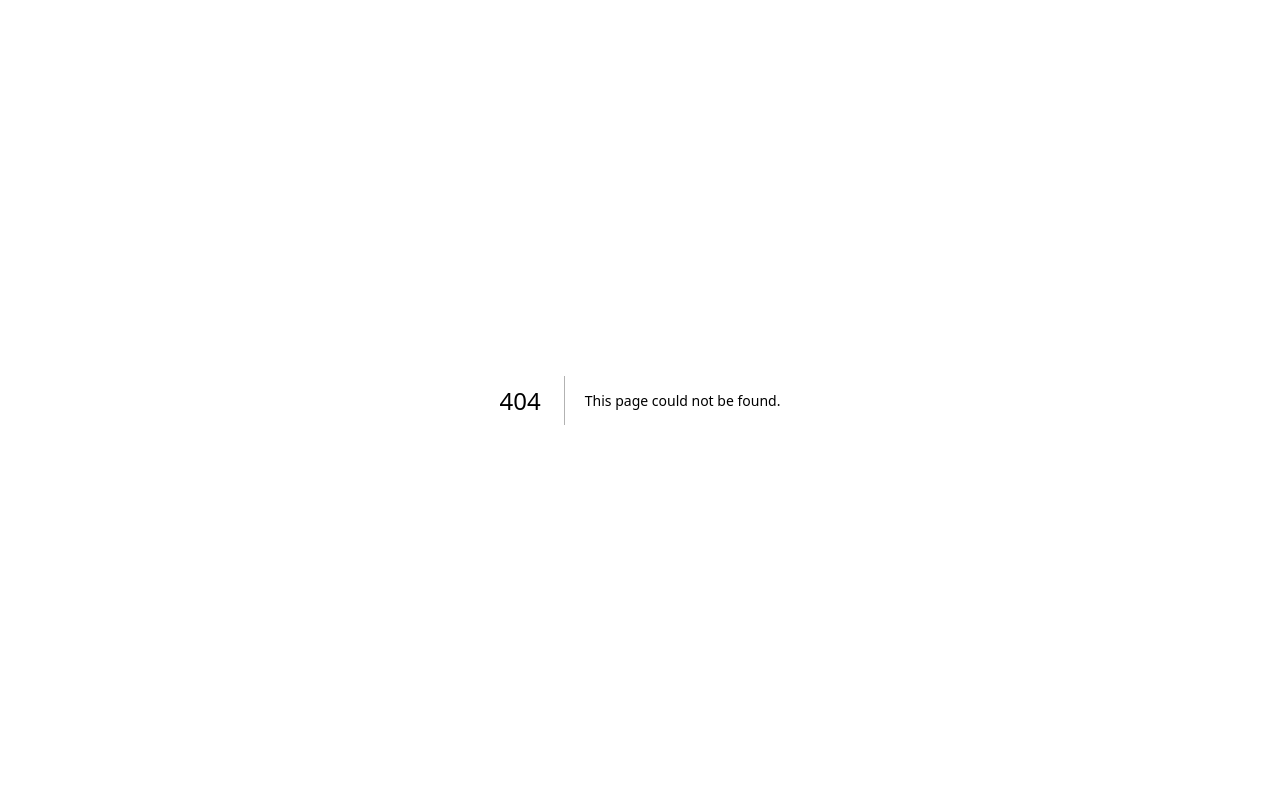
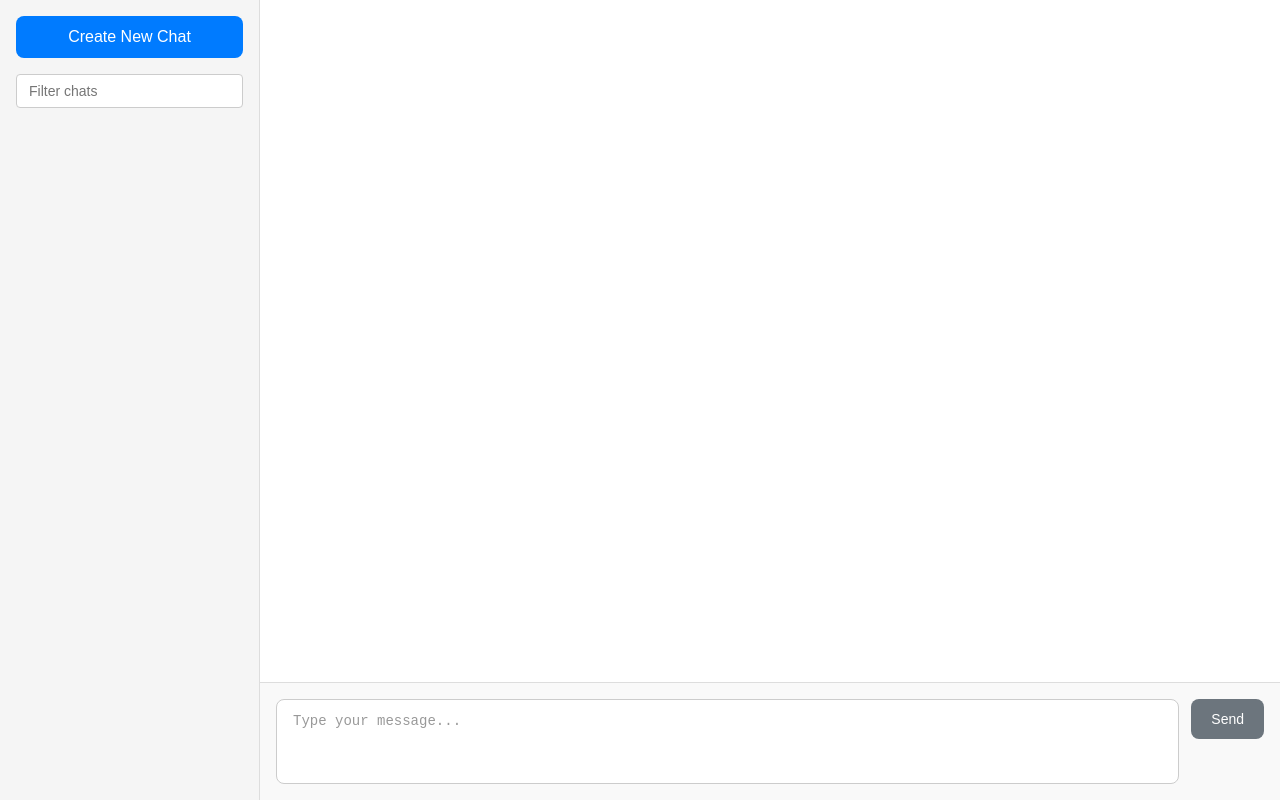
Before and after one commit to ErnandesDaniel/ai-graph-chat, a Next.js app: page /chat in a window 1280 px wide. Before the commit this address had no page. Built offline with nearby package versions, Linux system fonts and the light colour scheme.

Commit message:
правки работы чата с loyout

```diff
--- /dev/null
+++ b/src/app/chat/layout.tsx
@@ -0,0 +1,12 @@
+import type { Metadata } from "next";
+import type { PropsWithChildren } from 'react';
+import ChatLayout from '@/modules/chat/components/chat-layout';
+
+export const metadata: Metadata = {
+  title: "AI Chat",
+  description: "AI-powered chat interface",
+};
+
+export default function ChatLayoutWrapper({ children }: PropsWithChildren) {
+  return <ChatLayout>{children}</ChatLayout>;
+}
--- /dev/null
+++ b/src/app/chat/page.tsx
@@ -0,0 +1,5 @@
+import UserLinearChat from '@/modules/chat/pages/user-linear-chat';
+
+export default function ChatPageRoute() {
+  return <UserLinearChat />;
+}
--- a/src/modules/chat/components/chat-layout/index.scss
+++ b/src/modules/chat/components/chat-layout/index.scss
@@ -10,3 +10,151 @@
     overflow: hidden;
   }
 }
+
+.chat-list-layout {
+  width: 20%;
+  min-width: 260px;
+  height: 100%;
+  display: flex;
+  flex-direction: column;
+  background-color: #f5f5f5;
+  border-right: 1px solid #ddd;
+  padding: 16px;
+  box-sizing: border-box;
+}
+
+.create-button {
+  background-color: #007bff;
+  color: white;
+  border: none;
+  padding: 12px 16px;
+  border-radius: 8px;
+  cursor: pointer;
+  font-size: 16px;
+  margin-bottom: 16px;
+  transition: background-color 0.3s;
+
+  &:hover {
+    background-color: #0056b3;
+  }
+}
+
+.filter-input {
+  padding: 8px 12px;
+  border: 1px solid #ccc;
+  border-radius: 4px;
+  font-size: 14px;
+  margin-bottom: 16px;
+  width: 100%;
+  box-sizing: border-box;
+}
+
+.chat-list {
+  flex: 1;
+  overflow-y: auto;
+  scrollbar-width: thin;
+  scrollbar-color: #ccc transparent;
+
+  &::-webkit-scrollbar {
+    width: 8px;
+  }
+
+  &::-webkit-scrollbar-track {
+    background: transparent;
+  }
+
+  &::-webkit-scrollbar-thumb {
+    background: #ccc;
+    border-radius: 4px;
+  }
+
+  &::-webkit-scrollbar-thumb:hover {
+    background: #aaa;
+  }
+}
+
+.chat-item {
+  padding: 12px 16px;
+  margin-bottom: 8px;
+  background-color: white;
+  border-radius: 8px;
+  cursor: pointer;
+  transition: background-color 0.3s, box-shadow 0.3s;
+  box-shadow: 0 1px 3px rgba(0, 0, 0, 0.1);
+  display: flex;
+  justify-content: space-between;
+  align-items: center;
+
+  &:hover {
+    background-color: #e9ecef;
+  }
+
+  &.active {
+    background-color: #e3f2fd;
+    color: #1976d2;
+    border-left: 4px solid #1976d2;
+    box-shadow: 0 2px 6px rgba(25, 118, 210, 0.3);
+  }
+
+  &.loading {
+    background-color: #e8f5e8;
+    border-left: 4px solid #4caf50;
+  }
+
+  &.active-loading {
+    background-color: #f5f5f5;
+    color: #666;
+    border-left: 4px solid #999;
+    box-shadow: 0 2px 6px rgba(153, 153, 153, 0.3);
+  }
+
+  span {
+    flex: 1;
+    cursor: pointer;
+  }
+
+  .loading-indicator {
+    color: #4caf50;
+    font-size: 16px;
+    animation: spin 1s linear infinite;
+    margin-right: 8px;
+  }
+
+  @keyframes spin {
+    from { transform: rotate(0deg); }
+    to { transform: rotate(360deg); }
+  }
+
+  .delete-button {
+    background: none;
+    border: none;
+    color: #999;
+    font-size: 24px;
+    font-weight: bold;
+    cursor: pointer;
+    padding: 4px;
+    margin-left: 8px;
+    width: 32px;
+    height: 32px;
+    display: flex;
+    align-items: center;
+    justify-content: center;
+    border-radius: 50%;
+    transition: background-color 0.2s, color 0.2s;
+
+    &:hover {
+      background-color: #ffdddd;
+      color: #ff0000;
+    }
+
+    &.active:hover {
+      background-color: rgba(227, 242, 253, 0.8);
+      color: #0d47a1;
+    }
+
+    &.active-loading:hover {
+      background-color: #e8e8e8;
+      color: #555;
+    }
+  }
+}
--- a/src/modules/chat/components/chat-layout/index.tsx
+++ b/src/modules/chat/components/chat-layout/index.tsx
@@ -1,60 +1,89 @@
 'use client';
 
 import React from 'react';
-import { Button } from 'antd';
-import { SwapOutlined } from '@ant-design/icons';
-import ChatListLayout from '@/modules/chat/components/chat-list-layout';
-import UserLinearChat from '@/modules/chat/pages/user-linear-chat';
-import UserGraphChat from '@/modules/chat/pages/user-graph-chat';
-import { useChatStore } from '@/modules/chat/stores/chatStore';
+import { useRouter, usePathname } from 'next/navigation';
+import clsx from 'clsx';
+import { useChatStore } from '@/modules/chat/store/chatStore';
 import './index.scss';
+
+interface Chat {
+  id: string;
+  name: string;
+  createdAt: Date;
+}
 
 interface ChatLayoutProps {
   children: React.ReactNode;
 }
 
 const ChatLayout: React.FC<ChatLayoutProps> = ({ children }) => {
+  const router = useRouter();
+  const pathname = usePathname();
+
   const {
-    filteredChats,
+    chats,
     activeChatId,
     filter,
     chatLoadingStates,
-    chatMode,
     setFilter,
     addChat,
     selectChat,
     deleteChat,
-    toggleChatMode,
   } = useChatStore();
+
+  const filteredChats = chats
+    .filter(chat => chat.name.toLowerCase().includes(filter.toLowerCase()))
+    .sort((a, b) => b.createdAt.getTime() - a.createdAt.getTime());
+
+  const handleSelectChat = (chatId: string) => {
+    selectChat(chatId);
+    // Keep the current route, just update the active chat
+  };
 
   return (
     <div className="chat-layout">
-      <ChatListLayout
-        chats={filteredChats}
-        activeChatId={activeChatId}
-        filter={filter}
-        onFilterChange={setFilter}
-        onAddChat={addChat}
-        onSelectChat={selectChat}
-        onDeleteChat={deleteChat}
-        chatLoadingStates={chatLoadingStates}
-        headerExtra={
-          <Button
-            type="text"
-            icon={<SwapOutlined />}
-            onClick={toggleChatMode}
-            title={`Switch to ${chatMode === 'linear' ? 'Graph' : 'Linear'} Chat`}
-          >
-            {chatMode === 'linear' ? 'Graph' : 'Linear'}
-          </Button>
-        }
-      />
+      <div className="chat-list-layout">
+        <button className="create-button" onClick={addChat}>
+          Create New Chat
+        </button>
+        <input
+          type="text"
+          placeholder="Filter chats"
+          value={filter}
+          onChange={(e) => setFilter(e.target.value)}
+          className="filter-input"
+        />
+        <div className="chat-list">
+          {filteredChats.map(chat => {
+            const isLoading = chatLoadingStates[chat.id] || false;
+            return (
+              <div
+                key={chat.id}
+                className={clsx('chat-item', {
+                  active: activeChatId === chat.id,
+                  loading: isLoading,
+                  'active-loading': activeChatId === chat.id && isLoading
+                })}
+                onClick={() => handleSelectChat(chat.id)}
+              >
+                <span>{chat.name}</span>
+                {isLoading && <div className="loading-indicator">⟳</div>}
+                <button
+                  className="delete-button"
+                  onClick={(e) => {
+                    e.stopPropagation();
+                    deleteChat(chat.id);
+                  }}
+                >
+                  ×
+                </button>
+              </div>
+            );
+          })}
+        </div>
+      </div>
       <div className="chat-content">
-        {chatMode === 'linear' ? (
-          <UserLinearChat />
-        ) : (
-          <UserGraphChat />
-        )}
+        {children}
       </div>
     </div>
   );
--- a/src/modules/chat/pages/user-linear-chat/index.tsx
+++ b/src/modules/chat/pages/user-linear-chat/index.tsx
@@ -1,7 +1,6 @@
 'use client'
 
 import React from 'react';
-import ChatListLayout from '@/modules/chat/components/chat-list-layout';
 import MessageList from '@/modules/chat/pages/user-linear-chat/components/message-list';
 import MessageInput from '@/modules/chat/pages/user-linear-chat/components/message-input';
 import { useChatStore } from '@/modules/chat/store/chatStore';
@@ -33,16 +32,6 @@ const UserLinearChat: React.FC = () => {
 
   return (
     <div className="user-linear-chat">
-      <ChatListLayout
-        chats={filteredChats}
-        activeChatId={activeChatId}
-        filter={filter}
-        onFilterChange={setFilter}
-        onAddChat={addChat}
-        onSelectChat={selectChat}
-        onDeleteChat={deleteChat}
-        chatLoadingStates={chatLoadingStates}
-      />
       <div className="chat-content">
         <MessageList messages={activeMessages} />
         <MessageInput onSendMessage={addMessage} disabled={false} sending={isActiveChatLoading} />
```
Also changed, not shown: src/modules/chat/components/chat-list-layout/index.scss (deleted, +0 -147 lines), src/modules/chat/components/chat-list-layout/index.tsx (deleted, +0 -82 lines).
